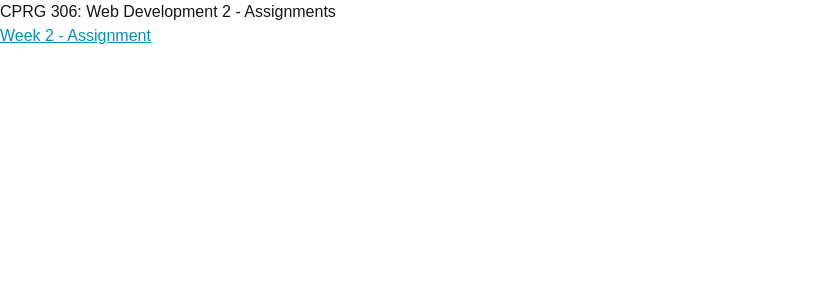
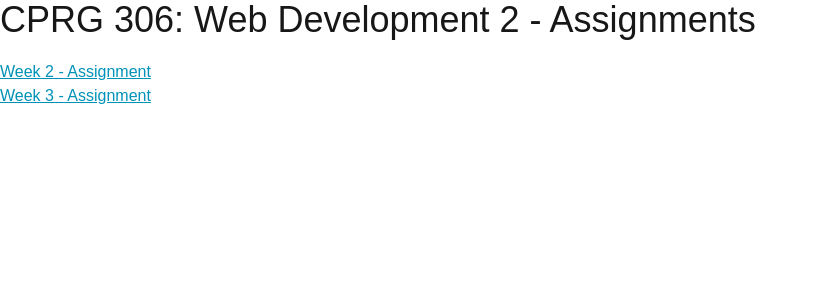
Before and after one commit to SummerShorts676/cprg306-assignments, a Next.js app: page / in a window 1280 px wide. Shown: the top 300 px of the page, without its empty margins (0-818 px from the left). Built offline with nearby package versions, Linux system fonts and the light colour scheme.

Commit message:
Week2 submission fix
fixed a couple thing, add the week3 link. added a home button to week3 page and did some styling to home page.

```diff
--- a/app/page.js
+++ b/app/page.js
@@ -3,10 +3,10 @@ import Link from "next/link";
 export default function Home() {
   return (
     <main>
-      <h1>CPRG 306: Web Development 2 - Assignments</h1>
+      <h1 className="text-4xl pb-5">CPRG 306: Web Development 2 - Assignments</h1>
       <ul>
         <li><Link href="/week-2" className="text-cyan-600 underline hover:text-cyan-300">Week 2 - Assignment</Link></li>
-        <li><Link href="/week-3" className="text-cyan-600 underline hover:text-cyan-300">{/*Week 3 - Assignment*/}</Link></li>
+        <li><Link href="/week-3" className="text-cyan-600 underline hover:text-cyan-300">Week 3 - Assignment</Link></li>
         <li><Link href="/week-3" className="text-cyan-600 underline hover:text-cyan-300">{/*Week 4 - Assignment*/}</Link></li>
         <li><Link href="/week-4" className="text-cyan-600 underline hover:text-cyan-300">{/*Week 5 - Assignment*/}</Link></li>
         <li><Link href="/week-5" className="text-cyan-600 underline hover:text-cyan-300">{/*Week 6 - Assignment*/}</Link></li>
--- a/app/week-3/page.js
+++ b/app/week-3/page.js
@@ -1,10 +1,15 @@
+import Link from "next/link";
 import ItemList from "./item-list";
 
 export default function Page() {
     return (
         <main>
             <h1 className="text-5xl p-4 font-bold text-amber-100 bg-indigo-950 border-blue-950 border-4 m-2 w-fit ">Shopping List</h1>
+            <div className="p-3">
+                <Link href="/" className="w-fit border-4 border-blue-800 bg-blue-800 p-1 ">Back to Home</Link>
+            </div>
             <ItemList />
+            <Link href="/" className="w-fit border-4 border-blue-800 bg-blue-800 p-1 ">Back to Home</Link>
         </main>
     )
 }
```
